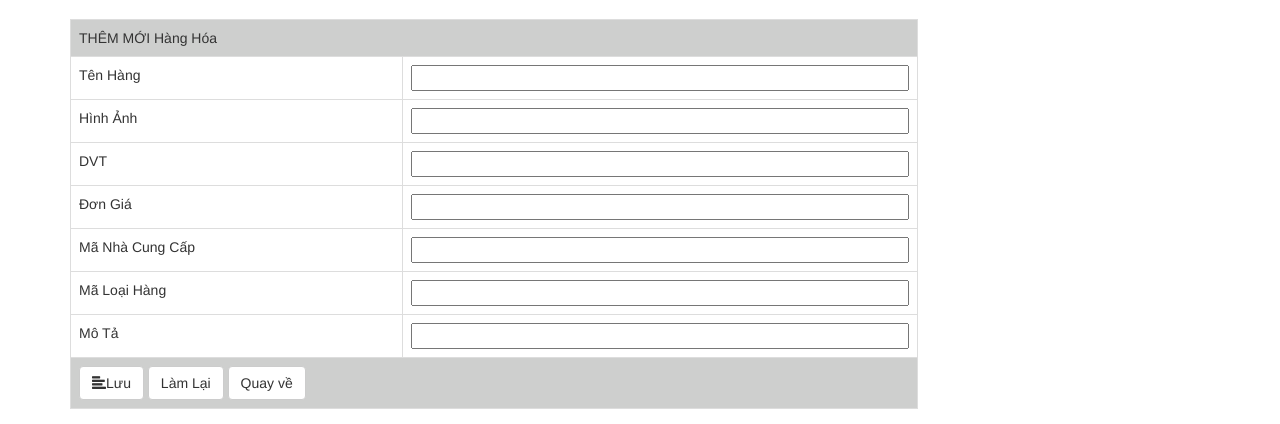
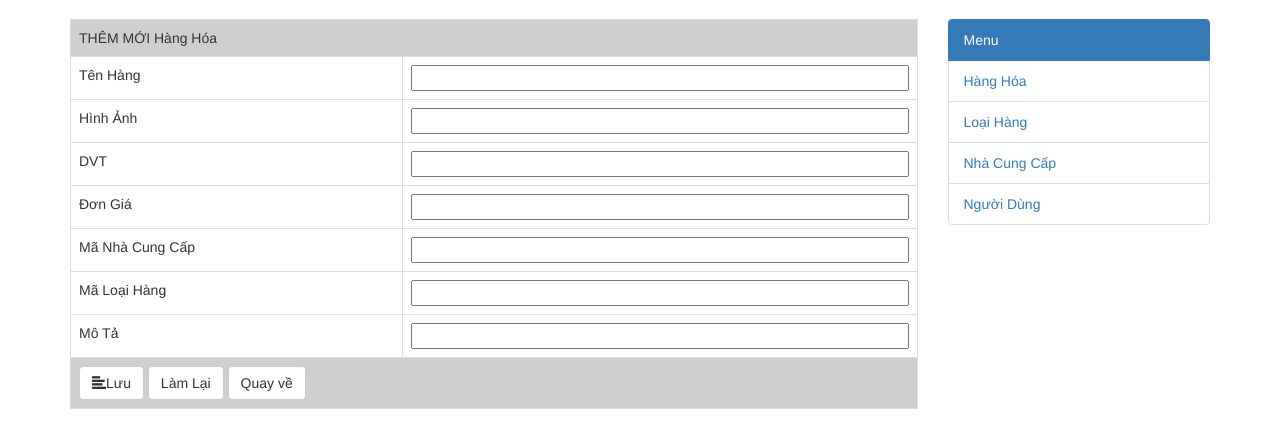
Before and after one commit to finbmt/PHP45, a PHP site: page /hanghoa_add.php in a window 1280 px wide. Shown: the part 51-475 px from the top of the page. Run offline with PHP 8.4, Linux system fonts and the light colour scheme; some libraries are stand-ins or nearby versions.

Commit message:
Add menu

```diff
--- a/TinhNQ/admin/hanghoa_add.php
+++ b/TinhNQ/admin/hanghoa_add.php
@@ -77,5 +77,6 @@
 				</tr>
 			</table>
 		</form>
-	</body>
-</html>
+<?php
+	include_once 'layout_footer.php';
+?>
--- a/TinhNQ/admin/hanghoa_list.php
+++ b/TinhNQ/admin/hanghoa_list.php
@@ -73,5 +73,6 @@ $data = select_array($sql);
 			?>
 		</table>
 		<a class="btn btn-default" href="hanghoa_add.php">Thêm mới</a>
-	</body>
-</html>
+<?php
+	include_once 'layout_footer.php';
+?>
--- a/TinhNQ/admin/layout_footer.php
+++ b/TinhNQ/admin/layout_footer.php
@@ -1,5 +1,20 @@
 		</div>
-		<div class="col-md-4">
+		<div class="col-md-3">
+			<ul class="list-group">
+			  <li class="list-group-item active">Menu</li>
+			  <li class="list-group-item">
+				<a href="hanghoa_list.php">Hàng Hóa</a>
+			  </li>
+			   <li class="list-group-item">
+				<a href="loaihang_list.php">Loại Hàng</a>
+			  </li>
+			   <li class="list-group-item">
+				<a href="nhacungcap_list.php">Nhà Cung Cấp</a>
+			  </li>
+			   <li class="list-group-item">
+				<a href="nguoidung_list.php">Người Dùng</a>
+			  </li>
+			</ul>
 		</div>
 	</div>
 </div>
--- a/TinhNQ/admin/loaihang_add.php
+++ b/TinhNQ/admin/loaihang_add.php
@@ -34,5 +34,6 @@
 				</tr>
 			</table>
 		</form>
-	</body>
-</html>
+<?php
+	include_once 'layout_footer.php';
+?>
--- a/TinhNQ/admin/loaihang_edit.php
+++ b/TinhNQ/admin/loaihang_edit.php
@@ -53,5 +53,6 @@
 				</tr>
 			</table>
 		</form>
-	</body>
-</html>
+<?php
+	include_once 'layout_footer.php';
+?>
--- a/TinhNQ/admin/loaihang_list.php
+++ b/TinhNQ/admin/loaihang_list.php
@@ -59,5 +59,6 @@ $data = select_array($sql);
 			?>
 		</table>
 		<a class="btn btn-default" href="loaihang_add.php">Thêm mới</a>
-	</body>
-</html>
+<?php
+	include_once 'layout_footer.php';
+?>
--- a/TinhNQ/admin/nguoidung_add.php
+++ b/TinhNQ/admin/nguoidung_add.php
@@ -49,5 +49,6 @@
 				</tr>
 			</table>
 		</form>
-	</body>
-</html>
+<?php
+	include_once 'layout_footer.php';
+?>
--- a/TinhNQ/admin/nguoidung_edit.php
+++ b/TinhNQ/admin/nguoidung_edit.php
@@ -71,5 +71,6 @@
 				</tr>
 			</table>
 		</form>
-	</body>
-</html>
+<?php
+	include_once 'layout_footer.php';
+?>
--- a/TinhNQ/admin/nguoidung_list.php
+++ b/TinhNQ/admin/nguoidung_list.php
@@ -63,5 +63,6 @@ $data = select_array($sql);
 			?>
 		</table>
 		<a class="btn btn-default" href="nguoidung_add.php">Thêm mới</a>
-	</body>
-</html>
+<?php
+	include_once 'layout_footer.php';
+?>
--- a/TinhNQ/admin/nhacungcap_add.php
+++ b/TinhNQ/admin/nhacungcap_add.php
@@ -56,5 +56,6 @@
 				</tr>
 			</table>
 		</form>
-	</body>
-</html>
+<?php
+	include_once 'layout_footer.php';
+?>
--- a/TinhNQ/admin/nhacungcap_edit.php
+++ b/TinhNQ/admin/nhacungcap_edit.php
@@ -79,5 +79,6 @@
 				</tr>
 			</table>
 		</form>
-	</body>
-</html>
+<?php
+	include_once 'layout_footer.php';
+?>
--- a/TinhNQ/admin/nhacungcap_list.php
+++ b/TinhNQ/admin/nhacungcap_list.php
@@ -66,5 +66,6 @@ $data = select_array($sql);
 			?>
 		</table>
 		<a class="btn btn-default" href="nhacungcap_add.php">Thêm mới</a>
-	</body>
-</html>
+<?php
+	include_once 'layout_footer.php';
+?>
```
Also changed, not shown: TinhNQ/admin/hanghoa_edit.php (+4 -3 lines).
